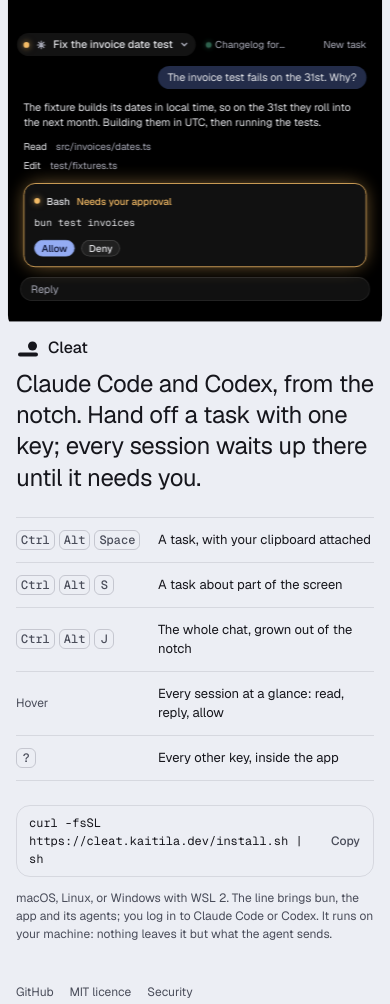
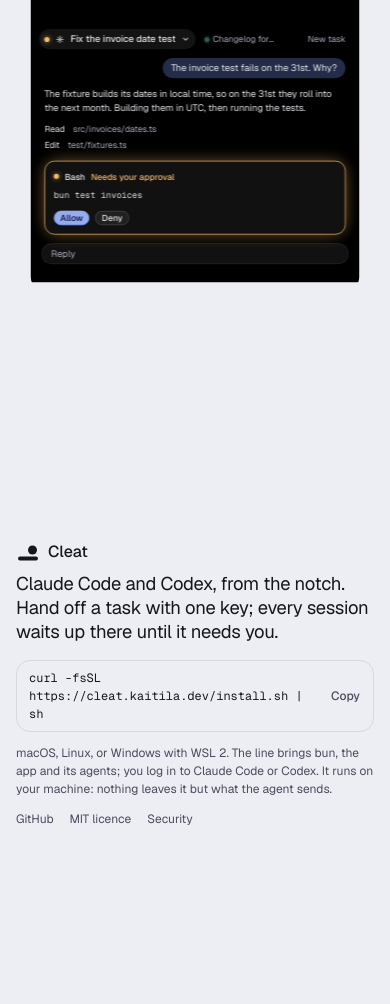
Before and after one commit to kaitila/cleat, an Electron app: page site/index.html in a window 390 px wide. After the commit the page ends 844 px from the top, so only its background shows below. Drawn offline with Linux system fonts and the light colour scheme; files that its build step writes are made by us from their sources; files whose address does not match are found by name.

Commit message:
Landing page: one screen that never scrolls, and a mark that hops now and then (D0052)
The page was 927px tall at every desktop size. Now .screen is 100svh
and nothing scrolls: the notch's stage takes what the words leave and
draws the notch smaller on shorter windows; the keys sit beside the
words on a desktop and are left out on a phone. The mark beside the
name does the working hop once every 6 s (still under reduced motion).

Co-Authored-By: Claude Opus 5.5 <noreply@anthropic.com>

```diff
--- a/site/index.html
+++ b/site/index.html
@@ -81,9 +81,19 @@
 
   <div class="bottom">
   <div class="page">
-    <h1 class="name"><svg class="mark" viewBox="0 0 24 24" fill="currentColor" aria-hidden="true"><circle cx="16.5" cy="10" r="4.5"/><rect x="2" y="16.5" width="20" height="4" rx="2"/></svg>Cleat</h1>
+    <!-- The Ledge, whose dot hops now and then (base.css, .mark-dot; D0052). -->
+    <h1 class="name"><svg class="mark" viewBox="0 0 24 24" fill="currentColor" aria-hidden="true"><circle class="mark-dot" cx="16.5" cy="10" r="4.5"/><rect x="2" y="16.5" width="20" height="4" rx="2"/></svg>Cleat</h1>
     <p class="line">Claude Code and Codex, from the notch. Hand off a task with one key; every session waits up there until it needs you.</p>
 
+    <div class="install">
+      <code id="install-line" class="install-line">curl -fsSL https://cleat.kaitila.dev/install.sh | sh</code>
+      <button id="copy" class="quiet small copy" type="button" aria-describedby="install-line">Copy</button>
+    </div>
+    <p class="fine small muted">macOS, Linux, or Windows with WSL 2. The line brings bun, the app and its agents; you log in to Claude Code or Codex. It runs on your machine: nothing leaves it but what the agent sends.</p>
+  </div>
+
+  <!-- Beside the words: the keys (a desktop app's, left out on a phone), the links under them. -->
+  <div class="side-col">
     <dl class="keys">
       <div><dt><kbd data-other="Ctrl">Cmd</kbd><kbd data-other="Alt">Shift</kbd><kbd>Space</kbd></dt><dd>A task, with your clipboard attached</dd></div>
       <div><dt><kbd data-other="Ctrl">Cmd</kbd><kbd data-other="Alt">Shift</kbd><kbd>S</kbd></dt><dd>A task about part of the screen</dd></div>
@@ -92,18 +102,12 @@
       <div><dt><kbd>?</kbd></dt><dd>Every other key, inside the app</dd></div>
     </dl>
 
-    <div class="install">
-      <code id="install-line" class="install-line">curl -fsSL https://cleat.kaitila.dev/install.sh | sh</code>
-      <button id="copy" class="quiet small copy" type="button" aria-describedby="install-line">Copy</button>
-    </div>
-    <p class="fine small muted">macOS, Linux, or Windows with WSL 2. The line brings bun, the app and its agents; you log in to Claude Code or Codex. It runs on your machine: nothing leaves it but what the agent sends.</p>
+    <footer class="foot small muted">
+      <a href="https://github.com/kaitila/cleat">GitHub</a>
+      <a href="https://github.com/kaitila/cleat/blob/main/LICENSE">MIT licence</a>
+      <a href="https://github.com/kaitila/cleat/blob/main/SECURITY.md">Security</a>
+    </footer>
   </div>
-
-  <footer class="foot small muted">
-    <a href="https://github.com/kaitila/cleat">GitHub</a>
-    <a href="https://github.com/kaitila/cleat/blob/main/LICENSE">MIT licence</a>
-    <a href="https://github.com/kaitila/cleat/blob/main/SECURITY.md">Security</a>
-  </footer>
   </div>
   </main>
 </body>
--- a/site/site.css
+++ b/site/site.css
@@ -4,24 +4,27 @@
    notch is the one object on the page, black on the page's light ground (the page is light only:
    data-theme="light" on <html>). */
 
-/* ---------- one screen: the notch at its top edge, the words at its bottom ---------- */
+/* ---------- one screen, never scrolled (D0052): the notch at its top edge, the words at its bottom ----------
+   The words keep their height; the notch's stage takes what is left, and on a shorter window the
+   notch is drawn smaller (below) so its largest state, the chat, still fits. */
+html, body { height: 100%; overflow: hidden; }
 .screen {
   position: relative;
   display: flex;
   flex-direction: column;
-  justify-content: flex-end;
-  min-height: 100svh;
-  padding: calc(var(--control) * 15) var(--space-6) var(--space-5);
+  height: 100svh;
+  padding: 0 var(--space-6) var(--space-5);
 }
 .stage {
-  position: absolute;
-  inset: 0 0 auto;
+  position: relative;
+  flex: 1 1 0;
+  min-height: 0;
   --notch-w: calc(var(--control) * 6.5);
   --notch-h: calc(var(--control) + var(--space-1));
   --wing: calc(var(--control) * 3);
   display: flex;
   justify-content: center;
-  height: calc(var(--control) * 14.5);
+  margin-inline: calc(var(--space-6) * -1);
   overflow: hidden;
 }
 
@@ -123,14 +126,15 @@
 .conv .reply { margin: auto 0 var(--space-4); }
 
 /* ---------- the words: a caption at the screen's bottom left; the links at its bottom right ---------- */
-.bottom { display: flex; align-items: flex-end; justify-content: space-between; gap: var(--space-6); }
+.bottom { display: flex; flex: none; align-items: flex-end; justify-content: space-between; gap: var(--space-6); }
 .page { flex: 0 1 calc(var(--measure) * 0.75); min-width: 0; }
+.side-col { display: flex; flex: 0 1 calc(var(--measure) * 0.6); flex-direction: column; gap: var(--space-4); min-width: 0; }
 .name { display: flex; align-items: center; gap: var(--space-2); margin: 0; font-size: var(--text-l); font-weight: var(--medium); line-height: var(--leading-tight); }
 /* The Ledge beside the name, in the text's colour: black on light, white on dark, never a status colour (D0044). */
 .name .mark { width: calc(var(--text-l) * 1.5); height: calc(var(--text-l) * 1.5); flex: none; }
 .line { margin: var(--space-2) 0 var(--space-5); font-size: calc(var(--text-l) * 1.5); line-height: var(--leading-tight); letter-spacing: var(--track-l); }
 
-.keys { display: grid; margin: 0 0 var(--space-5); border-top: var(--hairline) solid var(--line); }
+.keys { display: grid; margin: 0; border-top: var(--hairline) solid var(--line); }
 .keys > div { display: flex; align-items: center; gap: var(--space-4); padding-block: var(--space-3); border-bottom: var(--hairline) solid var(--line); }
 .keys dt { display: flex; gap: var(--space-1); flex: none; width: calc(var(--control) * 5); }
 .keys dd { margin: 0; }
@@ -145,16 +149,24 @@
 .foot { display: flex; flex: none; gap: var(--space-4); }
 .foot a { color: var(--muted); }
 
-/* A phone: the notch's dock is wider than the screen, so it is drawn smaller. */
+/* A shorter window: the notch is drawn smaller, from its top edge, so the chat still fits above the words. */
+@media (max-height: 760px) { .island { scale: 0.86; } }
+@media (max-height: 660px) { .island { scale: 0.72; } .fine { display: none; } }
+@media (max-height: 560px) { .island { scale: 0.58; } }
+
+/* A narrow window: the words in one column; the keys, a desktop app's, are left out. */
 @media (max-width: 760px) {
-  .screen { padding: calc(var(--control) * 12) var(--space-4) var(--space-5); }
-  .bottom { flex-direction: column; align-items: flex-start; }
+  .screen { padding: 0 var(--space-4) var(--space-4); }
+  .stage { margin-inline: calc(var(--space-4) * -1); }
+  .bottom { flex-direction: column; align-items: stretch; gap: var(--space-3); }
+  /* In a column their widths' basis would be a height. */
+  .page, .side-col { flex: none; }
+  .keys { display: none; }
+  .line { margin-bottom: var(--space-4); font-size: calc(var(--text-l) * 1.15); }
 }
-@media (max-width: 500px) {
-  .island { scale: 0.82; }
-  .stage { height: calc(var(--control) * 11.5); }
-  .keys dt { width: calc(var(--control) * 4.5); }
-}
+/* A phone: the notch's dock is wider than the screen, so it is drawn smaller still. */
+@media (max-width: 500px) { .island { scale: 0.72; } }
+@media (max-width: 500px) and (max-height: 760px) { .island { scale: 0.6; } }
 /* Reduced motion: the shape changes at once and the content only fades. */
 @media (prefers-reduced-motion: reduce) {
   .layer { animation: layer-fade var(--dur-fade) var(--ease-gentle) !important; }
--- a/src/web/base.css
+++ b/src/web/base.css
@@ -695,6 +695,19 @@ kbd {
 @media (prefers-reduced-motion: reduce) {
   .working-dot { animation: breathe var(--dur-hop) var(--ease) infinite; }
 }
+/* The mark beside the name on the landing page (D0052): the same hop, now and then. The hop takes
+   the first quarter of four --dur-hop, the rest is a wait; under reduced motion it stays still. */
+.mark-dot { transform-box: fill-box; transform-origin: 50% 100%; }
+@media (prefers-reduced-motion: no-preference) {
+  .mark-dot { animation: hop-now-and-then calc(var(--dur-hop) * 4) linear var(--dur-hop) infinite; }
+}
+@keyframes hop-now-and-then {
+  0% { transform: none; animation-timing-function: ease-out; }
+  3% { transform: scale(1.12, 0.86); animation-timing-function: ease-out; }
+  10% { transform: translateY(calc(var(--rise) * -0.7)) scale(0.96, 1.05); animation-timing-function: ease-in; }
+  15.5% { transform: scale(1.16, 0.82); animation-timing-function: ease-out; }
+  18.5%, 100% { transform: none; }
+}
 .tool-body .label:not(:first-child) { margin-top: var(--space-2); }
 .tool-body pre { max-height: 50vh; overflow: auto; }
 .tool[data-error] .tool-result { border-color: var(--danger); }
```
Also changed, not shown: docs/decisions/D0052-landing-one-screen-hopping-mark.md (added, +19 -0 lines), docs/design.md (+1 -1 lines), test/site.test.ts (+13 -1 lines), docs/decisions/README.md.
